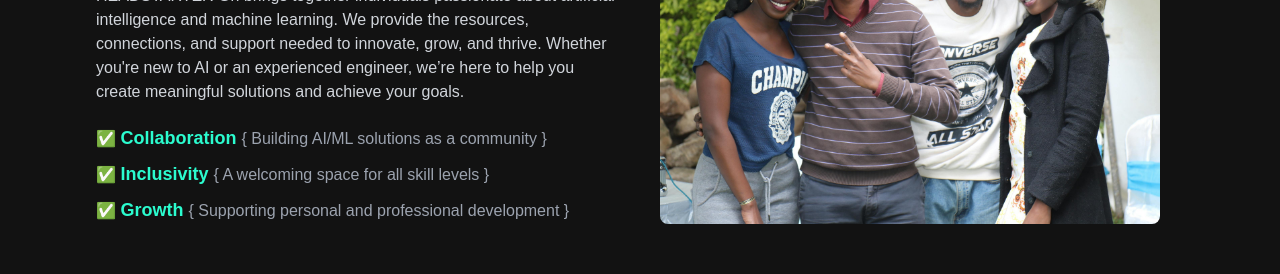
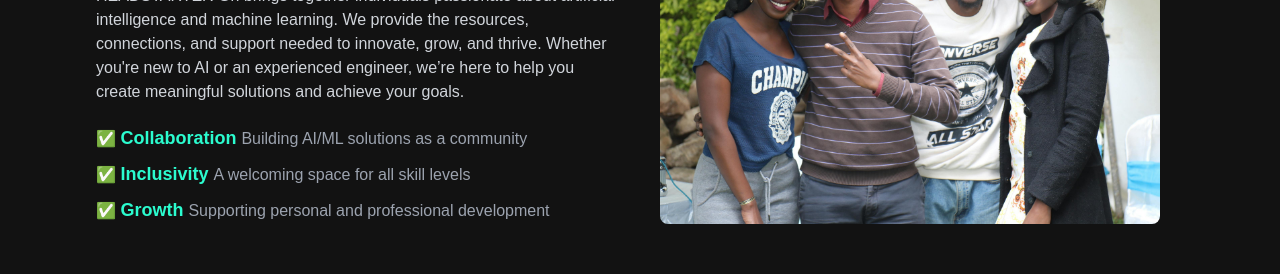
Before and after one commit to Selasie5/headstarter-gh, a Next.js app: page / in a window 1280 px wide. Shown: the part 1197-1471 px from the top of the page. Built offline with nearby package versions, Linux system fonts and the light colour scheme.

Commit message:
feat: remove curly braces from text content in Home component for improved clarity

```diff
--- a/app/page.tsx
+++ b/app/page.tsx
@@ -108,7 +108,7 @@ export default function Home() {
                 {" "}
                 Collaboration{" "}
               </span>
-              {`{ Building AI/ML solutions as a community }`}
+              {`Building AI/ML solutions as a community`}
             </motion.li>
             <motion.li whileHover={{ scale: 1.05 }} className="text-gray-400">
               ✅{" "}
@@ -116,12 +116,12 @@ export default function Home() {
                 {" "}
                 Inclusivity{" "}
               </span>
-              {`{ A welcoming space for all skill levels }`}
+              {`A welcoming space for all skill levels`}
             </motion.li>
             <motion.li whileHover={{ scale: 1.05 }} className="text-gray-400">
               ✅{" "}
               <span className="font-semibold text-lg text-main"> Growth </span>
-              {`{ Supporting personal and professional development }`}
+              {`Supporting personal and professional development`}
             </motion.li>
           </ul>
         </div>
```
